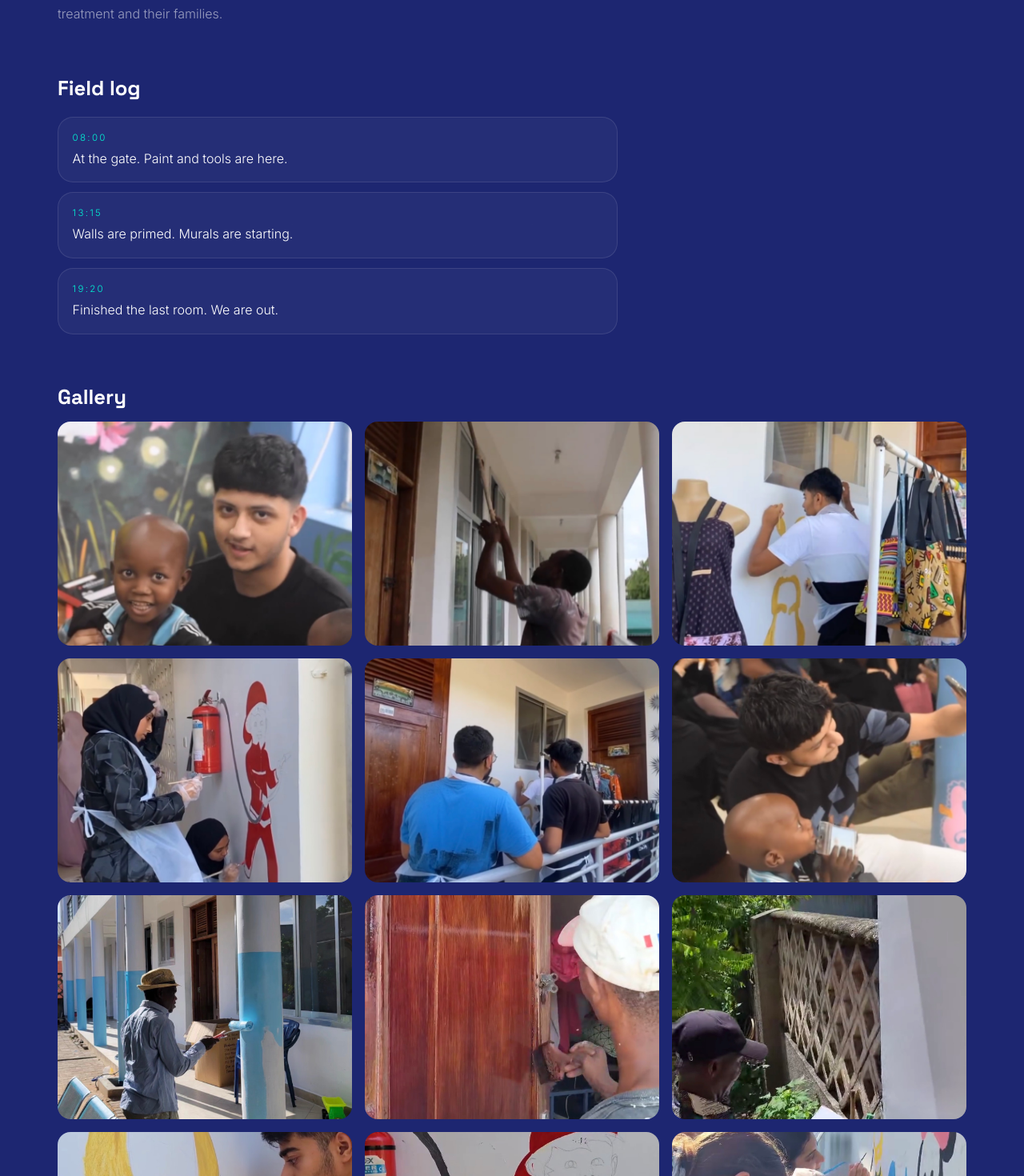
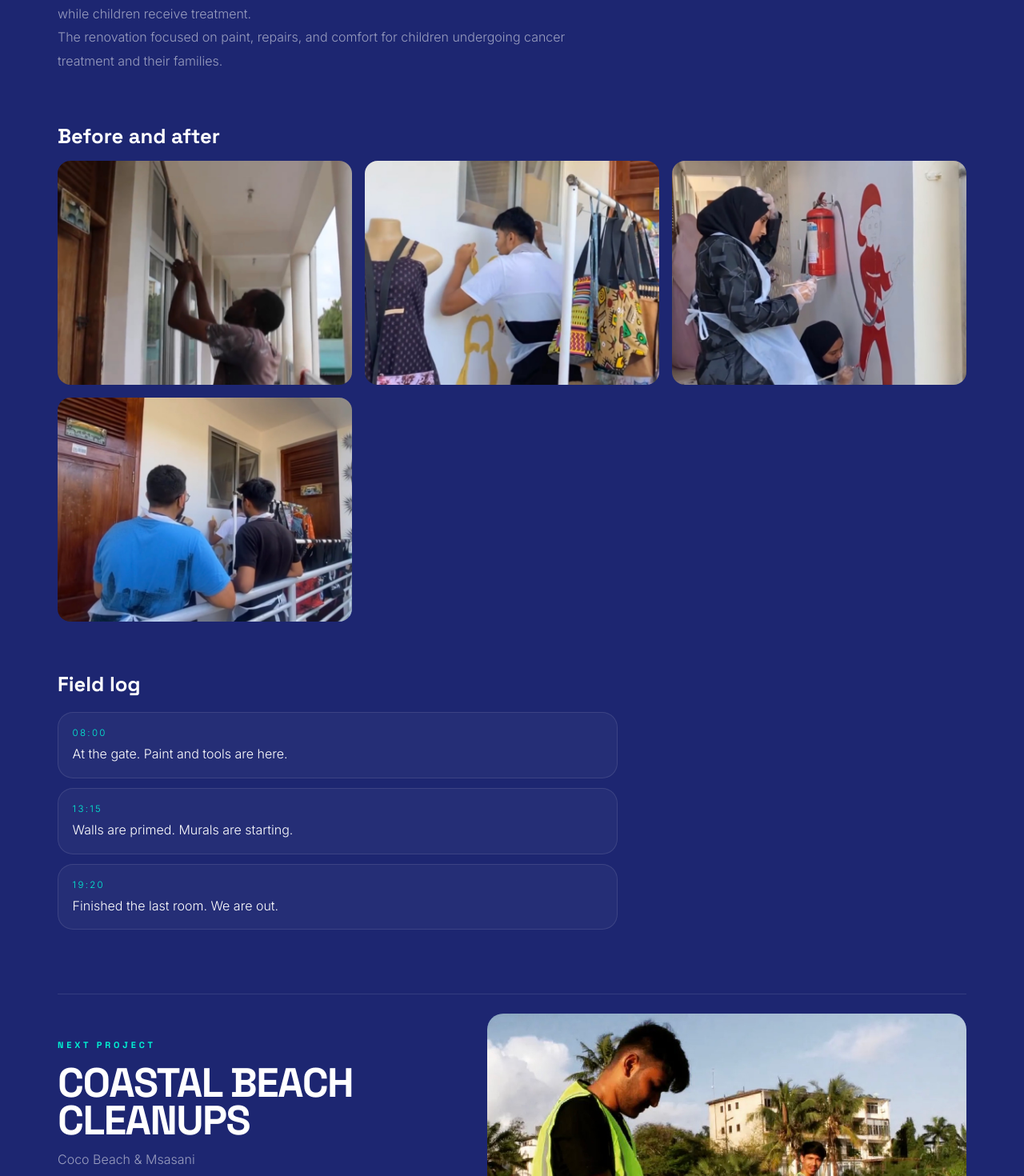
Before and after one commit to jabari2breezy/legions, a Next.js app: page /projects/ujasiri-house in a window 1280 px wide. Shown: the part 1330-2800 px from the top of the page at 80% size. Built offline with nearby package versions, Linux system fonts and the light colour scheme.

Commit message:
Add project depth and signup sheet fix

```diff
--- a/src/app/globals.css
+++ b/src/app/globals.css
@@ -90,6 +90,18 @@ h1, h2, h3, h4, h5, h6 {
   color: var(--accent);
 }
 
+.section-intro {
+  max-width: 38rem;
+  margin-top: 1.25rem;
+  color: var(--text-muted);
+  font-size: clamp(1rem, 1.3vw, 1.15rem);
+}
+
+.section-intro--quiet {
+  margin-left: auto;
+  margin-right: 0;
+}
+
 /* ─── LAYOUT ─── */
 .container {
   width: 100%;
@@ -256,6 +268,52 @@ h1, h2, h3, h4, h5, h6 {
   height: 2px;
   border-radius: 9999px;
   background: linear-gradient(90deg, transparent, var(--accent), transparent);
+}
+
+.next-project-swipe {
+  display: block;
+  border-top: 1px solid var(--border);
+  padding-top: 1.5rem;
+}
+
+.next-project-swipe__inner {
+  display: grid;
+  grid-template-columns: 1fr 1.15fr;
+  gap: 1rem;
+  align-items: stretch;
+  min-height: 20rem;
+}
+
+.next-project-swipe__copy {
+  padding: 1.5rem 0;
+}
+
+.next-project-swipe__copy h3 {
+  font-size: clamp(2rem, 4vw, 4rem);
+  margin-top: 0.75rem;
+}
+
+.next-project-swipe__copy p {
+  max-width: 28rem;
+  margin-top: 0.75rem;
+  color: var(--text-muted);
+}
+
+.next-project-swipe__media {
+  position: relative;
+  min-height: 16rem;
+  border-radius: 1.25rem;
+  overflow: hidden;
+}
+
+.next-project-swipe__media img {
+  object-fit: cover;
+}
+
+@media (max-width: 768px) {
+  .next-project-swipe__inner {
+    grid-template-columns: 1fr;
+  }
 }
 
 .nav-cta {
--- a/src/app/projects/[slug]/page.tsx
+++ b/src/app/projects/[slug]/page.tsx
@@ -5,6 +5,8 @@ import type { Metadata } from 'next'
 import GlassSurface from '@/components/GlassSurface'
 import BeforeAfterSlider from '@/components/BeforeAfterSlider'
 import FieldLog from '@/components/FieldLog'
+import NextProjectSwipe from '@/components/NextProjectSwipe'
+import { MotionCopy, MotionHeading } from '@/components/PageMotion'
 
 export function generateStaticParams() {
   return projects.map((p) => ({ slug: p.slug }))
@@ -45,6 +47,8 @@ export default function ProjectPage({
 }) {
   const project = getProjectBySlug(params.slug)
   if (!project) notFound()
+  const currentIndex = projects.findIndex((item) => item.slug === project.slug)
+  const nextProject = projects[(currentIndex + 1) % projects.length]
 
   const [firstImage, secondImage, thirdImage] = project.images
 
@@ -52,14 +56,20 @@ export default function ProjectPage({
     <>
       <section className="page-banner">
         <div className="container page-banner-content">
+          <MotionCopy>
             <Link href="/projects" className="back-link">
-            ← Back to projects
+              Back to projects
             </Link>
+          </MotionCopy>
+          <MotionHeading>
             <span className="label" style={{ display: 'block', marginTop: '2rem' }}>
               {project.subtitle}
             </span>
             <h1 className="page-title">{project.title}</h1>
+          </MotionHeading>
+          <MotionCopy>
             <p className="page-subtitle">{project.location}</p>
+          </MotionCopy>
         </div>
       </section>
 
@@ -185,15 +195,38 @@ export default function ProjectPage({
           <div className="project-detail-copy">
             <h2 className="project-detail-section-title">What happened</h2>
             <p>{project.description}</p>
+            {project.slug === 'ujasiri-house' && (
+              <p className="note">
+                Tumaini La Maisha means “hope for life.” The renovation supports the
+                families who stay there while children receive treatment.
+              </p>
+            )}
+            {project.slug === 'tree-planting' && (
+              <p className="note">
+                Project MYK is tied to school grounds where the new trees are being
+                watched, watered, and kept alive after planting.
+              </p>
+            )}
             <p className="note">{project.impactNote}</p>
           </div>
 
-          <FieldLog entries={project.fieldLog} />
+          {project.slug === 'ramadhan' && <FieldLog entries={project.fieldLog} />}
 
           <div style={{ marginTop: '4rem' }}>
-            <h2 className="project-detail-section-title">Gallery</h2>
+            <h2 className="project-detail-section-title">
+              {project.slug === 'ujasiri-house' ? 'Before and after' : 'Gallery'}
+            </h2>
             <div className="photo-grid">
-              {project.images.map((src, i) => (
+              {(project.slug === 'ramadhan'
+                ? [firstImage, secondImage, thirdImage]
+                : project.slug === 'ujasiri-house'
+                  ? [secondImage, thirdImage, project.images[3], project.images[4]]
+                  : project.slug === 'beach-cleanups'
+                    ? [firstImage, secondImage, thirdImage, project.images[4]]
+                    : project.slug === 'tree-planting'
+                      ? [firstImage, secondImage, project.images[5], project.images[6]]
+                      : [firstImage, secondImage, thirdImage]
+              ).map((src, i) => (
                 // eslint-disable-next-line @next/next/no-img-element
                 <img
                   key={i}
@@ -204,6 +237,17 @@ export default function ProjectPage({
               ))}
             </div>
           </div>
+
+          {project.slug !== 'ramadhan' && <FieldLog entries={project.fieldLog} />}
+
+          <div style={{ marginTop: '5rem' }}>
+            <NextProjectSwipe
+              href={`/projects/${nextProject.slug}`}
+              title={nextProject.title}
+              subtitle={nextProject.subtitle}
+              image={nextProject.images[0]}
+            />
+          </div>
         </div>
       </section>
     </>
--- a/src/app/projects/page.tsx
+++ b/src/app/projects/page.tsx
@@ -1,6 +1,7 @@
 import { projects } from '@/lib/projects'
 import type { Metadata } from 'next'
 import ProjectPreviewCard from '@/components/ProjectPreviewCard'
+import { MotionCopy, MotionHeading } from '@/components/PageMotion'
 
 export const metadata: Metadata = {
   title: 'The Work',
@@ -13,12 +14,16 @@ export default function ProjectsPage() {
     <>
       <section className="page-banner">
         <div className="container page-banner-content">
+          <MotionHeading>
             <span className="label">Proof of work</span>
             <h1 className="page-title">No spin. Just receipts.</h1>
+          </MotionHeading>
+          <MotionCopy>
             <p className="page-subtitle">
               The rail below is the destination. Scroll through the work, then open
               the project that needs your attention.
             </p>
+          </MotionCopy>
         </div>
       </section>
 
--- /dev/null
+++ b/src/components/NextProjectSwipe.tsx
@@ -0,0 +1,41 @@
+'use client'
+
+import Link from 'next/link'
+import Image from 'next/image'
+import { motion } from 'framer-motion'
+
+type NextProjectSwipeProps = {
+  href: string
+  title: string
+  subtitle: string
+  image: string
+}
+
+export default function NextProjectSwipe({
+  href,
+  title,
+  subtitle,
+  image,
+}: NextProjectSwipeProps) {
+  return (
+    <Link href={href} className="next-project-swipe">
+      <motion.div
+        className="next-project-swipe__inner"
+        initial={{ opacity: 0, y: 24 }}
+        whileInView={{ opacity: 1, y: 0 }}
+        viewport={{ once: true, amount: 0.7 }}
+        transition={{ duration: 0.7 }}
+        whileHover={{ scale: 1.01 }}
+      >
+        <div className="next-project-swipe__copy">
+          <span className="label">Next project</span>
+          <h3>{title}</h3>
+          <p>{subtitle}</p>
+        </div>
+        <div className="next-project-swipe__media">
+          <Image src={image} alt={title} fill sizes="(max-width: 768px) 100vw, 50vw" />
+        </div>
+      </motion.div>
+    </Link>
+  )
+}
--- /dev/null
+++ b/src/components/PageMotion.tsx
@@ -0,0 +1,30 @@
+'use client'
+
+import { motion } from 'framer-motion'
+import { ReactNode } from 'react'
+
+export function MotionHeading({ children }: { children: ReactNode }) {
+  return (
+    <motion.div
+      initial={{ opacity: 0, y: 18 }}
+      whileInView={{ opacity: 1, y: 0 }}
+      viewport={{ once: true, amount: 0.6 }}
+      transition={{ duration: 0.75, ease: [0.22, 1, 0.36, 1] }}
+    >
+      {children}
+    </motion.div>
+  )
+}
+
+export function MotionCopy({ children }: { children: ReactNode }) {
+  return (
+    <motion.div
+      initial={{ opacity: 0, y: 16 }}
+      whileInView={{ opacity: 1, y: 0 }}
+      viewport={{ once: true, amount: 0.5 }}
+      transition={{ duration: 0.65, ease: [0.22, 1, 0.36, 1], delay: 0.05 }}
+    >
+      {children}
+    </motion.div>
+  )
+}
```
Also changed, not shown: src/app/page.tsx (+25 -0 lines), 1 other file (tests, documents, lock files or other folders). Lines whose indentation alone changed are shown as unchanged.
